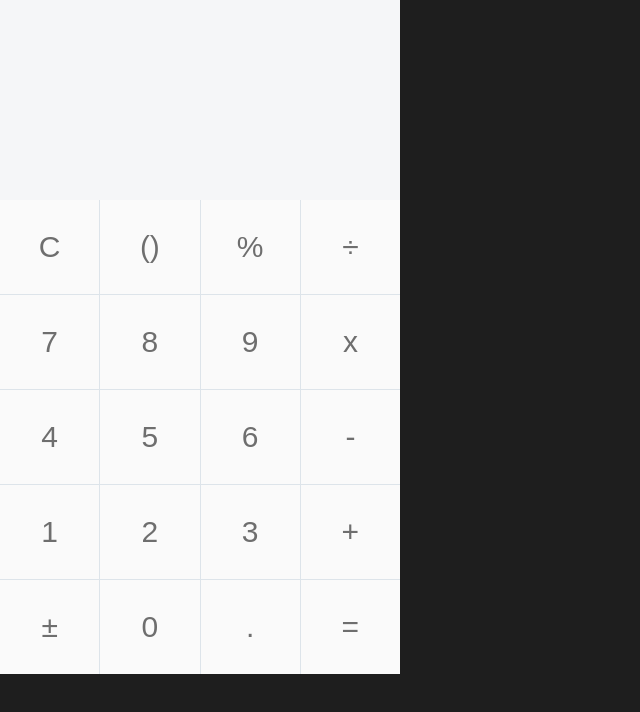
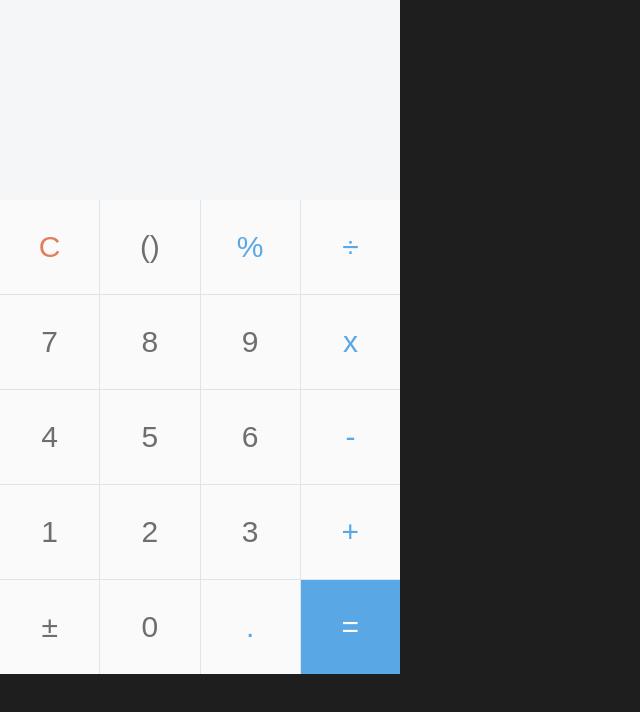
Before and after one commit to uraflower/calculator, a plain HTML site: page index.html in a window 1280 px wide. Shown: the whole page, without its empty margins (0-640 px from the left). Drawn offline with Linux system fonts and the light colour scheme.

Commit message:
UI | 버튼 색상 추가

```diff
--- a/style.css
+++ b/style.css
@@ -38,3 +38,16 @@ header {
   color: rgb(110, 110, 110);
   border: hidden;
 }
+
+.keypad .reset {
+  color: rgb(228, 125, 94);
+}
+
+.keypad .operator {
+  color: rgb(89, 167, 229);
+}
+
+.keypad .evaluate {
+  background-color: rgb(89, 167, 229);
+  color: rgb(255, 255, 255);
+}
```
